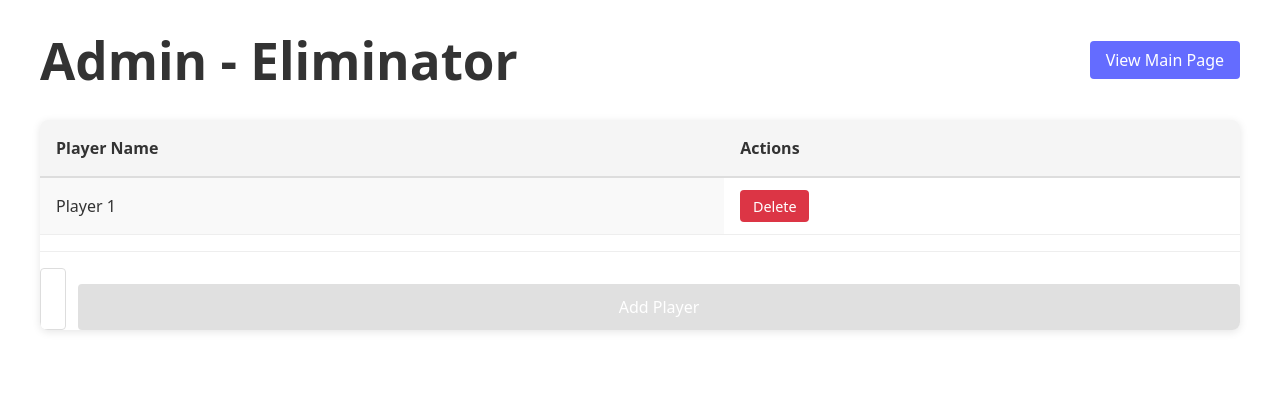
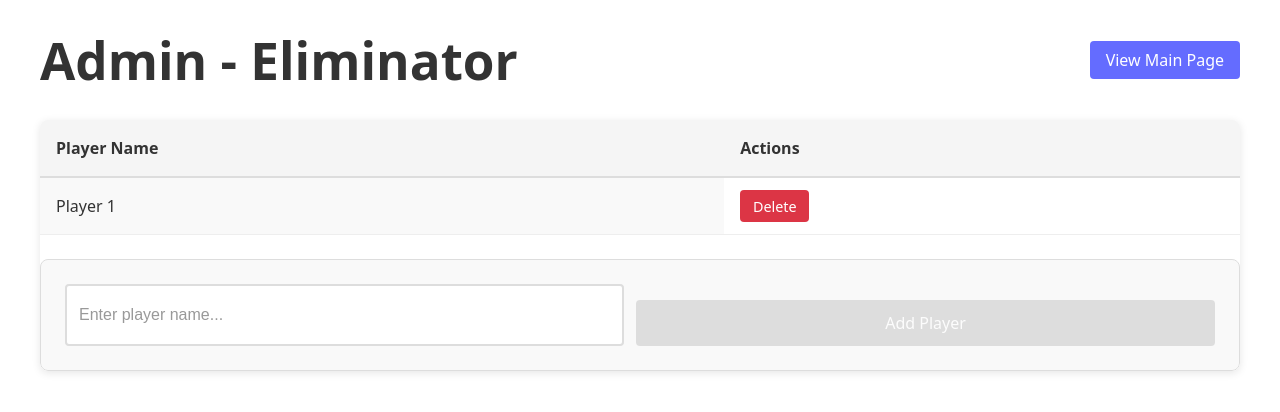
Before and after one commit to JamesDiStef/eliminator, a React (Vite) app: page / in a window 1280 px wide. Both pictures are taken after a click on the button "Admin". Shown: the top 412 px of the page. Built offline with nearby package versions, Linux system fonts and the light colour scheme.

Commit message:
Make add player input and button share space equally

```diff
--- a/src/components/Admin.css
+++ b/src/components/Admin.css
@@ -32,6 +32,52 @@
   background-color: #535bf2;
 }
 
+.player-name-display {
+  display: flex;
+  align-items: center;
+  gap: 0.5rem;
+  padding: 0.75rem 1rem;
+}
+
+.player-name-display span {
+  flex: 1;
+  color: #333;
+}
+
+.edit-icon-btn {
+  background: none;
+  border: none;
+  cursor: pointer;
+  padding: 0.25rem;
+  font-size: 1rem;
+  opacity: 0.6;
+  transition: opacity 0.2s;
+  display: flex;
+  align-items: center;
+  justify-content: center;
+}
+
+.edit-icon-btn:hover {
+  opacity: 1;
+}
+
+.edit-name-input {
+  width: 100%;
+  padding: 0.75rem;
+  border: 2px solid #646cff;
+  border-radius: 4px;
+  font-size: 1rem;
+  color: #333;
+  background-color: white;
+  box-sizing: border-box;
+}
+
+.edit-name-input:focus {
+  outline: none;
+  border-color: #535bf2;
+  box-shadow: 0 0 0 3px rgba(100, 108, 255, 0.2);
+}
+
 .delete-btn {
   padding: 0.4rem 0.8rem;
   background-color: #dc3545;
@@ -50,27 +96,36 @@
 .add-player-section {
   display: flex;
   gap: 0.75rem;
-  margin-top: 1rem;
-  padding-top: 1rem;
-  border-top: 1px solid #eee;
+  margin-top: 1.5rem;
+  padding: 1.5rem;
+  background-color: #f9f9f9;
+  border-radius: 8px;
+  border: 1px solid #ddd;
 }
 
 .player-name-input {
   flex: 1;
   padding: 0.75rem;
-  border: 1px solid #ddd;
+  border: 2px solid #ddd;
   border-radius: 4px;
   font-size: 1rem;
+  color: #333;
+  background-color: white;
   box-sizing: border-box;
+}
+
+.player-name-input::placeholder {
+  color: #999;
 }
 
 .player-name-input:focus {
   outline: none;
   border-color: #646cff;
-  box-shadow: 0 0 0 2px rgba(100, 108, 255, 0.2);
+  box-shadow: 0 0 0 3px rgba(100, 108, 255, 0.2);
 }
 
 .add-player-btn {
+  flex: 1;
   padding: 0.75rem 1.5rem;
   background-color: #646cff;
   color: white;
@@ -80,7 +135,6 @@
   font-weight: 500;
   cursor: pointer;
   transition: background-color 0.2s;
-  white-space: nowrap;
 }
 
 .add-player-btn:hover:not(:disabled) {
@@ -92,3 +146,16 @@
   cursor: not-allowed;
   opacity: 0.6;
 }
+
+.read-only-cell {
+  padding: 0.75rem 1rem;
+  color: #333;
+  background-color: #f9f9f9;
+}
+
+.empty-state {
+  text-align: center;
+  color: #888;
+  font-style: italic;
+  padding: 2rem;
+}
```
